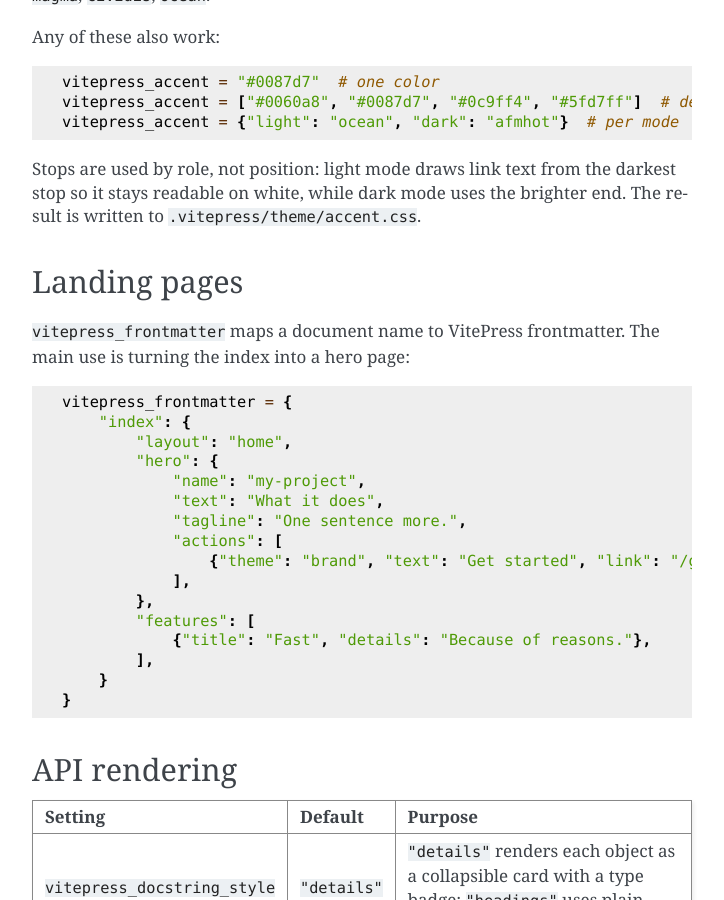
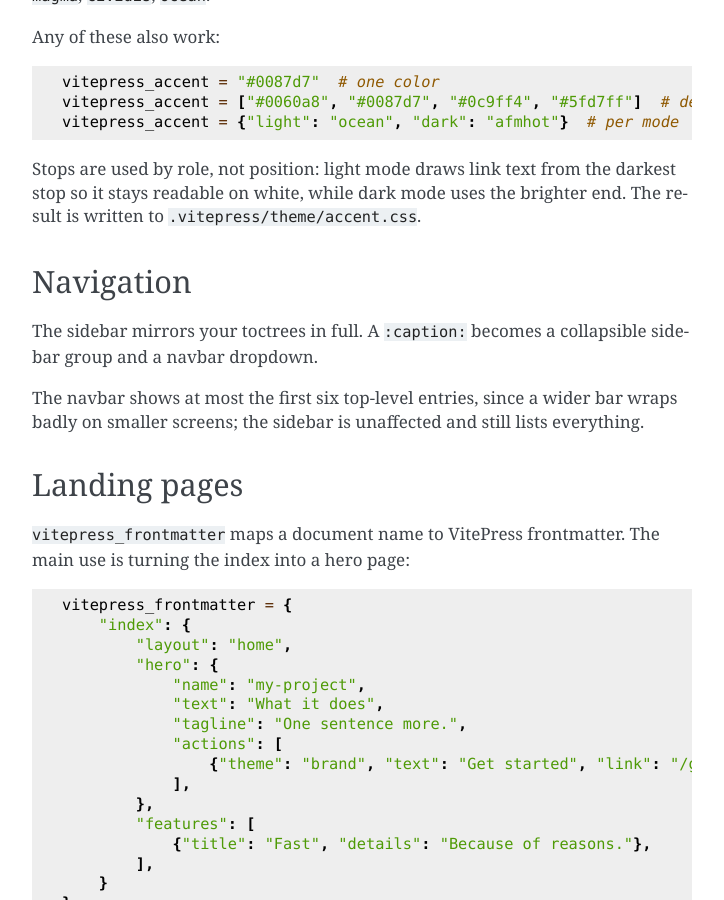
Before and after one commit to rohandahale/sphinx-vitepress, a Sphinx documentation site: the page built from docs/guide/configuration.md, in a window 1280 px wide and 900 px high, scrolled down 1122 px. Shown: the whole window, without its empty margins (388-1112 px from the left). Built offline with Sphinx 7.4.7, drawn with Linux system fonts in a browser that asks for light colours.

```diff
--- a/docs/conf.py
+++ b/docs/conf.py
@@ -2,13 +2,15 @@
 
 import os
 import sys
+from importlib.metadata import version as _package_version
 
 sys.path.insert(0, os.path.abspath("../src"))
 
 project = "sphinx-vitepress"
 author = "Rohan Dahale"
 copyright = "2026, Rohan Dahale"
-release = "0.1.0"
+# Underscore-prefixed so Sphinx does not treat the import as a config value.
+release = _package_version("sphinx-vitepress")
 
 extensions = [
     "sphinx.ext.autodoc",
--- a/docs/guide/configuration.md
+++ b/docs/guide/configuration.md
@@ -52,6 +52,15 @@ vitepress_accent = {"light": "ocean", "dark": "afmhot"}  # per mode
 Stops are used by role, not position: light mode draws link text from the
 darkest stop so it stays readable on white, while dark mode uses the brighter
 end. The result is written to `.vitepress/theme/accent.css`.
+
+## Navigation
+
+The sidebar mirrors your toctrees in full. A `:caption:` becomes a
+collapsible sidebar group and a navbar dropdown.
+
+The navbar shows at most the first six top-level entries, since a wider bar
+wraps badly on smaller screens; the sidebar is unaffected and still lists
+everything.
 
 ## Landing pages
 
--- a/pyproject.toml
+++ b/pyproject.toml
@@ -23,6 +23,7 @@ classifiers = [
   "Programming Language :: Python :: 3.11",
   "Programming Language :: Python :: 3.12",
   "Programming Language :: Python :: 3.13",
+  "Programming Language :: Python :: 3.14",
   "Topic :: Documentation",
   "Topic :: Documentation :: Sphinx",
   "Topic :: Software Development :: Documentation",
@@ -89,3 +90,6 @@ ignore_missing_imports = true
 [tool.pytest.ini_options]
 testpaths = ["tests"]
 addopts = "-ra"
+markers = [
+  "smoke: builds the generated site with real VitePress (needs node and network)",
+]
```
Also changed, not shown: CHANGELOG.md (+1 -1 lines), CONTRIBUTING.md (+14 -6 lines), README.md (+2 -2 lines), docs/adr/0002-target-vitepress-1.6.md (+5 -4 lines), 3 other files.
